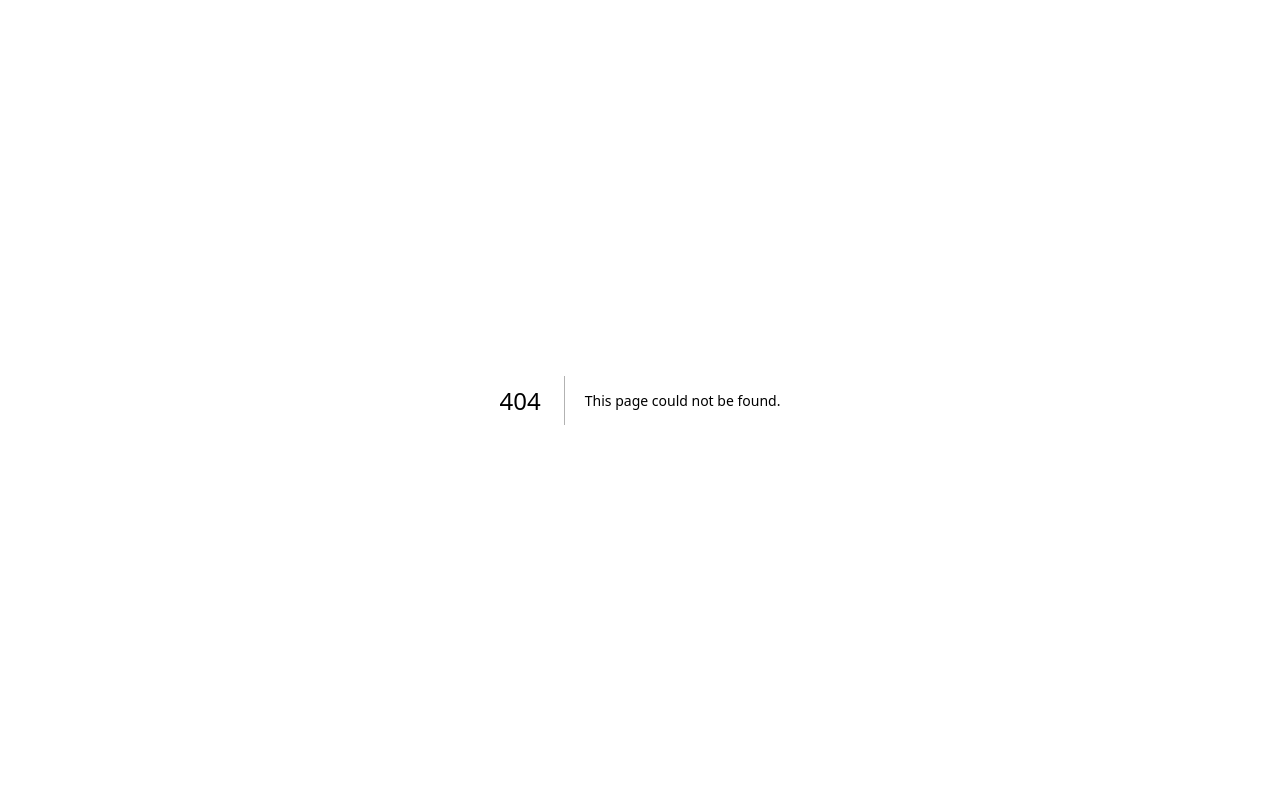
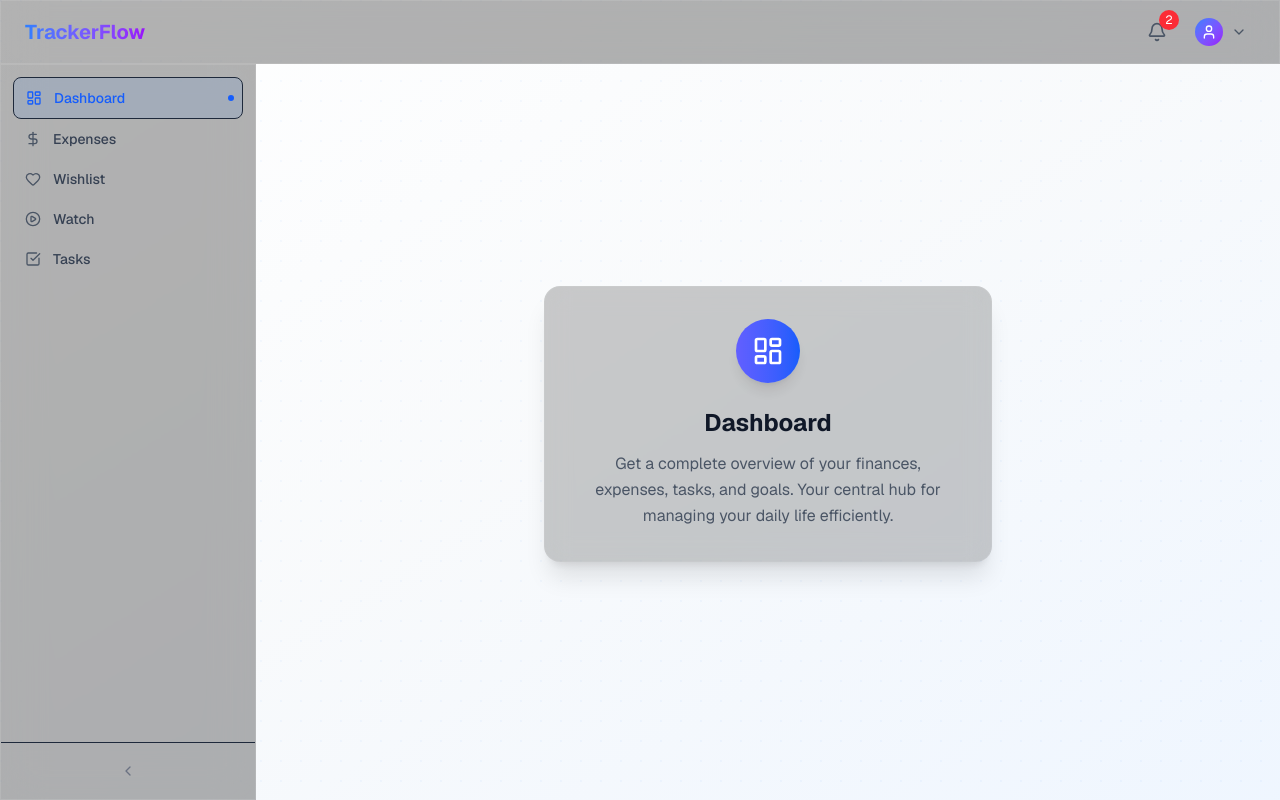
Before and after one commit to ShaNaim/tracker-flow, a Next.js app: page /dashboard in a window 1280 px wide. Before the commit this address had no page. Built offline with nearby package versions, Linux system fonts and the light colour scheme.

Commit message:
:sparkles: added dashboard page

```diff
--- /dev/null
+++ b/src/app/dashboard/page.tsx
@@ -0,0 +1,20 @@
+"use client";
+
+import { LayoutDashboard } from "lucide-react";
+import { MainLayout } from "@/components/layout/main-layout";
+import { WelcomeCard } from "@/components/ui/welcome-card";
+
+export default function DashboardPage() {
+  return (
+    <MainLayout>
+      <div className="flex items-center justify-center min-h-[calc(100vh-8rem)]">
+        <WelcomeCard
+          title="Dashboard"
+          description="Get a complete overview of your finances, expenses, tasks, and goals. Your central hub for managing your daily life efficiently."
+          icon={LayoutDashboard}
+          color="from-indigo-500 to-blue-600"
+        />
+      </div>
+    </MainLayout>
+  );
+}
--- a/src/components/layout/side-nav.tsx
+++ b/src/components/layout/side-nav.tsx
@@ -4,10 +4,15 @@ import { useState } from "react";
 
 import Link from "next/link";
 import { usePathname } from "next/navigation";
-import { DollarSign, Heart, PlayCircle, CheckSquare, ChevronLeft, ChevronRight } from "lucide-react";
+import { DollarSign, Heart, PlayCircle, CheckSquare, ChevronLeft, ChevronRight, LayoutDashboard } from "lucide-react";
 import { cn } from "@/lib/utils";
 
 const navItems = [
+  {
+    label: "Dashboard",
+    href: "/dashboard",
+    icon: LayoutDashboard,
+  },
   {
     label: "Expenses",
     href: "/expense",
```
